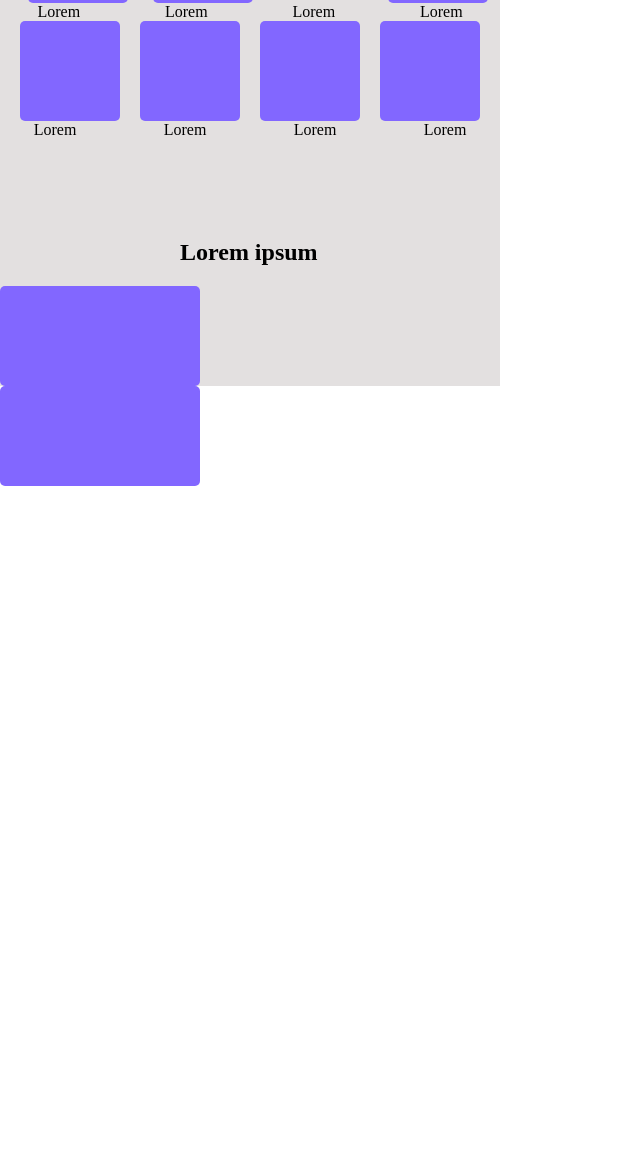
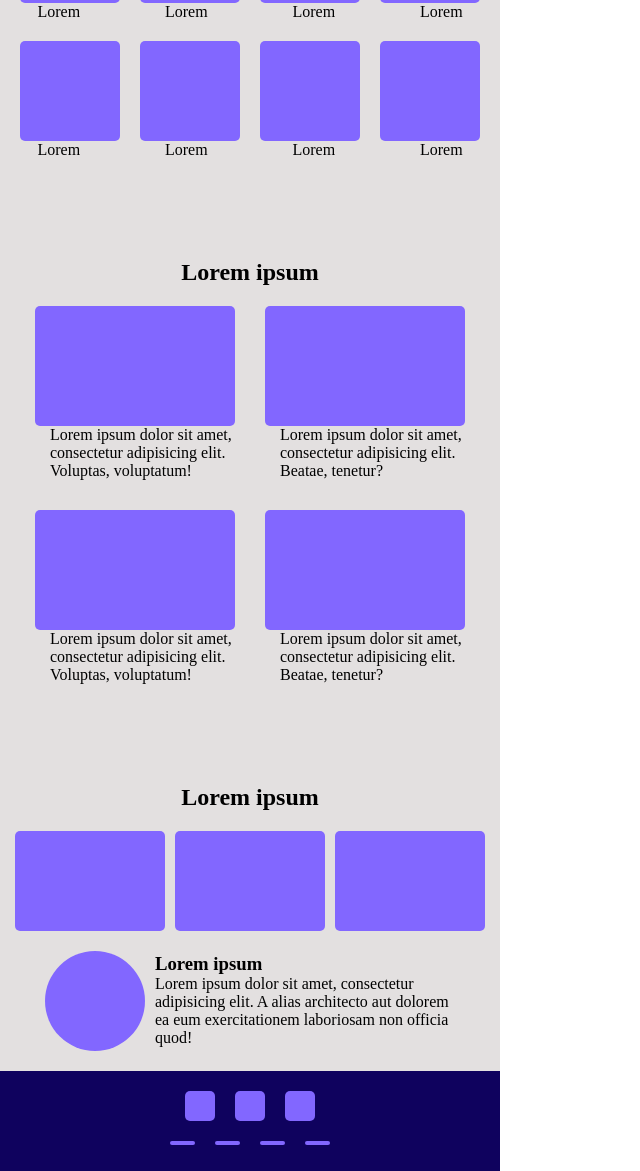
Before and after one commit to BBohdana/html-module, a plain HTML site: page lesson4.2/additional.html in a window 1280 px wide. Shown: the part 614-1785 px from the top of the page, without its empty margins (0-640 px from the left). Before the commit the page ends 1100 px from the top, so only its background shows below. Drawn offline with Linux system fonts and the light colour scheme.

Commit message:
additional

```diff
--- a/lesson4.2/additional.css
+++ b/lesson4.2/additional.css
@@ -1,6 +1,6 @@
 .main_background {
     background: #e3e0e0;
-    height: 700px;
+    height: 1400px;
     display: flex;
     flex-wrap: wrap;
 
@@ -31,12 +31,25 @@
     width: 50px;
 
 }
+.line1, .line2, .line3 {
+    width: 20px;
+    height: 2px;
+    display: flex;
+    margin-right: 20px;
+    margin-bottom: 5px;
+
+}
+
 .top {
     background:#e3e0e0;
     height: 35px;
     width: 500px;
     padding-top: 15px;
     padding-left: 40px;
+    display: flex;
+    flex-direction: row;
+    justify-content: space-between;
+
 }
 .header {
     height: 300px;
@@ -53,50 +66,201 @@ button {
     border-radius: 5px;
     margin-right: 200px;
     margin-left: 200px;
+    margin-top: 20px;
 
 }
 p {
     margin: auto;
+
+}
+.text {
+    text-align: center;
+    margin-top: 0;
 }
 .top_block_1, .top_block_2, .top_block_3 {
     margin-left: 15px;
-    margin-top: 70px;
-    flex-wrap: wrap;
+    margin-top: 50px;
+    display: flex;
+    justify-content:center;
+    align-items: center;
+    margin-right: 20px;
 }
 .blocks_h2 {
     display: flex;
     justify-content: center;
     align-items: center;
     margin-top: 100px;
+    margin-bottom: 20px;
     margin-left: 180px;
     margin-right: 180px;
 
 }
-.top_block_4, .top_block_5, .top_block_5, .top_block_7 {
-    margin-left: 15px;
+.top_block_4, .top_block_5, .top_block_6, .top_block_7 {
+    margin-left: 5px;
+    margin-right: 5px;
     margin-top: 70px;
-    flex-wrap: wrap;
+    display: flex;
+    justify-content:center;
+    align-items: center;
 
 }
 .blocks2 {
     display: flex;
+    justify-content: center;
     align-items: center;
-    justify-content: center;
     column-gap: 10px;
     flex-wrap: wrap;
-    margin: 0;
+
 
 }
 .blocks3 {
     display: flex;
     justify-content: center;
     align-items: center;
-    column-gap: 20px;
+    column-gap: 10px;
     flex-wrap: wrap;
 }
 
-.big_block1, .big_block2 {
-    width: 200px;
+.top_block_8, .top_block_9, .top_block_10, .top_block_11 {
+    margin-left: 5px;
+    margin-right: 5px;
+    margin-top: 20px;
+    display: flex;
     justify-content: center;
     align-items: center;
+
 }
+
+.long_blocks h2 {
+    display: flex;
+    justify-content: center;
+    align-items: center;
+    margin-top: 100px;
+    margin-bottom: 20px;
+    margin-left: 180px;
+    margin-right: 180px;
+
+}
+
+.long_block1, .long_block2 {
+
+    width: 200px;
+    height: 120px;
+
+}
+.text1, .text2 {
+
+    width: 200px;
+    display: flex;
+    justify-content: center;
+    align-items: center;
+
+}
+
+.long_blocks1 {
+    display: flex;
+    justify-content: center;
+    align-items: center;
+    flex-wrap: wrap;
+    column-gap: 30px;
+    margin-left: 30px;
+
+}
+
+.long_block3, .long_block4 {
+
+    width: 200px;
+    height: 120px;
+
+}
+.text3, .text4 {
+
+    width: 200px;
+    display: flex;
+    justify-content: center;
+    align-items: center;
+
+}
+
+.long_blocks2 {
+    display: flex;
+    justify-content: center;
+    align-items: center;
+    flex-wrap: wrap;
+    column-gap: 30px;
+    margin-left: 30px;
+    margin-top: 30px;
+}
+
+.bottom_blocks h2 {
+    display: flex;
+    justify-content: center;
+    align-items: center;
+    margin-top: 100px;
+    margin-bottom: 20px;
+    margin-left: 180px;
+    margin-right: 180px;
+}
+
+.bottom_blocks {
+    display: flex;
+    justify-content: center;
+    align-items: center;
+    flex-wrap: wrap;
+    column-gap: 10px;
+
+}
+.bottom_block1, .bottom_block2, .bottom_block3 {
+
+    width: 150px;
+}
+.circle {
+
+    border-radius: 50%;
+    margin-top: 20px;
+    margin-bottom: 20px;
+    display: flex;
+    justify-content: flex-start;
+
+}
+.bottom_text {
+    width: 300px;
+    display: flex;
+    justify-content: flex-start;
+    flex-wrap: wrap;
+    margin-bottom: 20px;
+}
+.bottom_text h3 {
+   margin-bottom: 0;
+}
+.sq1, .sq2, .sq3 {
+    height: 30px;
+    width: 30px;
+    column-gap: 10px;
+    background: #8267ff;
+    border-radius: 5px;
+
+}
+.footer_blocks {
+    display: flex;
+    flex-direction: row;
+    justify-content: center;
+    align-items:center;
+    column-gap: 20px;
+    margin-top: 20px;
+}
+.footer_lines{
+    display: flex;
+    justify-content: center;
+    align-items: center;
+    margin-top: 20px;
+    column-gap: 20px;
+
+}
+
+.line4, .line5, .line6, .line7 {
+    width: 25px;
+    height: 4px;
+    border-radius: 5px;
+
+}
--- a/lesson4.2/additional.html
+++ b/lesson4.2/additional.html
@@ -17,7 +17,11 @@
     <div class="top">
 
         <div class="top_left darkblue radius"></div>
-
+       <div class="top_right">
+           <div class="line1 purple"></div>
+        <div class="line2 purple"></div>
+        <div class="line3 purple"></div>
+       </div>
     </div>
     <h2>Lorem ipsum</h2>
     <p class="text">Lorem ipsum dolor sit amet, consectetur adipisicing elit. Illum laboriosam molestias</p>
@@ -27,6 +31,7 @@
     <div class="top_block_3 width100 height100 purple radius"></div>
 </div>
 <div class="main_background width500">
+
 
     <div class="blocks2">
         <h2 class="blocks_h2">Lorem ipsum</h2>
@@ -40,29 +45,86 @@
         <p>Lorem</p>
         <p>Lorem</p>
         <p>Lorem</p>
-    </div><div class="blocks3">
+    </div>
+
+    <div class="blocks3">
         <div class="top_block_8 width100 height100 purple radius"></div>
 
         <div class="top_block_9 width100 height100 purple radius"></div>
 
         <div class="top_block_10 width100 height100 purple radius"></div>
         <div class="top_block_11 width100 height100 purple radius"></div>
-<p>Lorem</p>
-<p>Lorem</p>
-<p>Lorem</p>
-<p>Lorem</p>
+        <p>Lorem</p>
+        <p>Lorem</p>
+        <p>Lorem</p>
+        <p>Lorem</p>
     </div>
-    <div class="big_blocks">
-<h2 class="blocks_h2">Lorem ipsum</h2>
 
-    <div class="big_block1 purple radius height100"></div>
-    <div class="big_block2 purple radius height100"></div>
+
+    <div class="long_blocks">
+        <h2>Lorem ipsum</h2>
+        <div class="long_blocks1">
+            <div class="long_block1 purple radius"></div>
+            <div class="long_block2 purple radius"></div>
+            <div class="long_text1"></div>
+            <div class="text1">
+                Lorem ipsum dolor sit amet, consectetur adipisicing elit. Voluptas, voluptatum!
+            </div>
+            <div class="text2">
+                Lorem ipsum dolor sit amet, consectetur adipisicing elit. Beatae, tenetur?
+            </div>
+        </div>
+
+        <div class="long_blocks2">
+            <div class="long_block3 purple radius"></div>
+            <div class="long_block4 purple radius"></div>
+            <div class="long_text2"></div>
+            <div class="text3">
+                Lorem ipsum dolor sit amet, consectetur adipisicing elit. Voluptas, voluptatum!
+            </div>
+            <div class="text4">
+                Lorem ipsum dolor sit amet, consectetur adipisicing elit. Beatae, tenetur?
+            </div>
+        </div>
+
+
+
+        <div class="bottom_blocks">
+            <h2>Lorem ipsum</h2>
+            <div class="bottom_block1 height100 purple radius"></div>
+            <div class="bottom_block2 height100 purple radius"></div>
+            <div class="bottom_block3 height100 purple radius"></div>
+            <div class="circle purple height100 width100"></div>
+            <div class="bottom_text">
+                <h3>Lorem ipsum</h3>
+                <p>Lorem ipsum dolor sit amet, consectetur adipisicing elit. A alias architecto aut dolorem ea eum exercitationem laboriosam non officia quod!</p>
+            </div>
+
+
+
+
+
+
+        </div>
+</div>
+
+<div class="footer width500 height100 darkblue">
+
+<div class="footer_blocks">
+    <div class="sq1"></div>
+    <div class="sq2"></div>
+    <div class="sq3"></div>
+</div>
+
+    <div class="footer_lines">
+        <div class="line4 purple"></div>
+        <div class="line5 purple"></div>
+        <div class="line6 purple"></div>
+        <div class="line7 purple"></div>
 
     </div>
 
-
 </div>
-<div class="footer"></div>
 
 
 </body>
```
